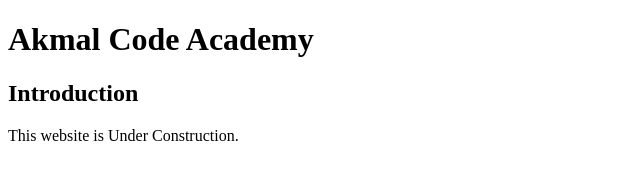
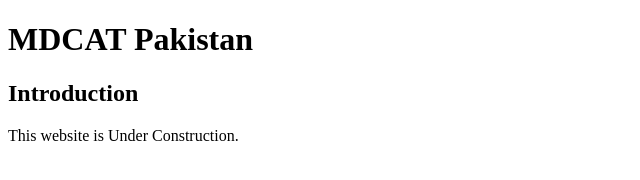
Before and after one commit to mdcatpakistan/mdcatpakistan.github.io, a plain HTML site: page index.html in a window 1280 px wide. Shown: the whole page, without its empty margins (0-640 px from the left). Drawn offline with Linux system fonts and the light colour scheme.

Commit message:
Update index.html

```diff
--- a/index.html
+++ b/index.html
@@ -1,10 +1,10 @@
 <!DOCTYPE html>
 <html>
 <head>
-<title>Akmal Code Academy</title>
+<title>MDCAT Pakistan</title>
 </head>
 <body>
-<h1>Akmal Code Academy<h1>
+<h1>MDCAT Pakistan<h1>
 <h2>Introduction</h2>
 <p>This website is Under Construction.</p>
 
```
